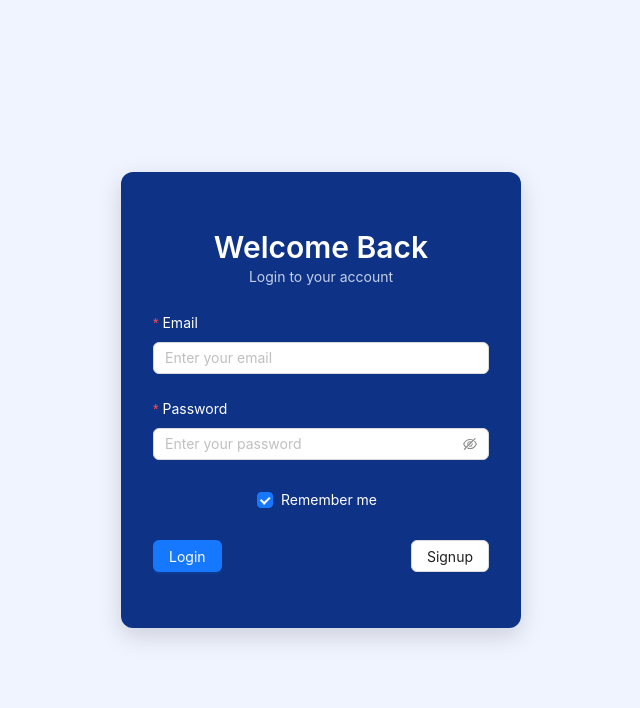
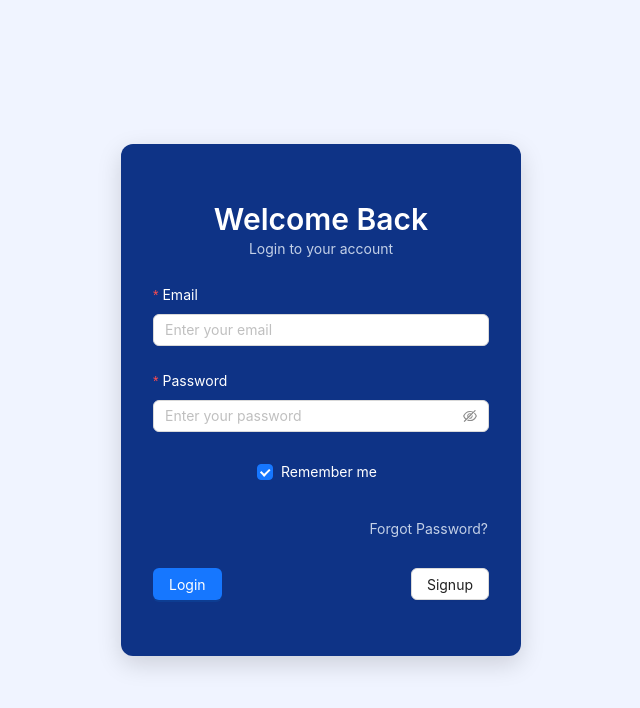
Before and after one commit to umerk27235/Video-Calling-App, a React app: page / in a window 1280 px wide. Shown: the top 708 px of the page, without its empty margins (319-959 px from the left). Built offline with nearby package versions, Linux system fonts and the light colour scheme; no server answers; the HTML template or start-up script is replaced by a standard one.

Commit message:
ADD - reset password functionality

```diff
--- a/src/components/Login/login.jsx
+++ b/src/components/Login/login.jsx
@@ -1,4 +1,4 @@
-import React from "react";
+import React, { useState } from "react";
 import {
   Button,
   Checkbox,
@@ -11,6 +11,7 @@ import {
 import { useNavigate } from "react-router-dom";
 import { signInWithEmailAndPassword } from "firebase/auth";
 import { auth } from "../../../firebase";
+import { sendPasswordResetEmail } from "firebase/auth";
 
 const { Title, Text } = Typography;
 
@@ -35,12 +36,50 @@ const Login = () => {
       });
       navigate("/dashboard");
     } catch (error) {
+      let message = "Incorrect email or password.";
+
+      if (
+        error.code === "auth/user-not-found" ||
+        error.code === "auth/wrong-password"
+      ) {
+        message = "Incorrect email or password.";
+      } else if (error.code === "auth/too-many-requests") {
+        message = "Too many attempts. Please try again later.";
+      }
+
       notification.error({
         message: "Login Failed",
-        description: error.message,
+        description: message,
       });
     }
   };
+  const handleForgotPassword = async (email) => {
+    if (!email) {
+      return notification.warning({
+        message: "Missing Email",
+        description: "Please enter your email above first.",
+      });
+    }
+
+    try {
+      await sendPasswordResetEmail(auth, email);
+      notification.success({
+        message: "Reset Email Sent",
+        description: "Check your inbox for password reset instructions.",
+      });
+    } catch (error) {
+      notification.error({
+        message: "Failed to Send Reset Email",
+        description:
+          error.code === "auth/user-not-found" ||
+          error.code === "auth/invalid-email"
+            ? "No user found with this email."
+            : error.message,
+      });
+    }
+  };
+
+  const [emailInput, setEmailInput] = useState("");
 
   return (
     <div
@@ -84,7 +123,11 @@ const Login = () => {
             name="email"
             rules={[{ required: true, message: "Please input your email!" }]}
           >
-            <Input placeholder="Enter your email" />
+            <Input
+              placeholder="Enter your email"
+              value={emailInput}
+              onChange={(e) => setEmailInput(e.target.value)}
+            />
           </Form.Item>
 
           <Form.Item
@@ -97,6 +140,17 @@ const Login = () => {
 
           <Form.Item name="remember" valuePropName="checked">
             <Checkbox style={{ color: "#fff" }}>Remember me</Checkbox>
+          </Form.Item>
+          <Form.Item>
+            <div style={{ textAlign: "right" }}>
+              <Button
+                type="link"
+                style={{ color: "#C3D0E7", padding: 0 }}
+                onClick={() => handleForgotPassword(emailInput)}
+              >
+                Forgot Password?
+              </Button>
+            </div>
           </Form.Item>
 
           <Form.Item>
```
